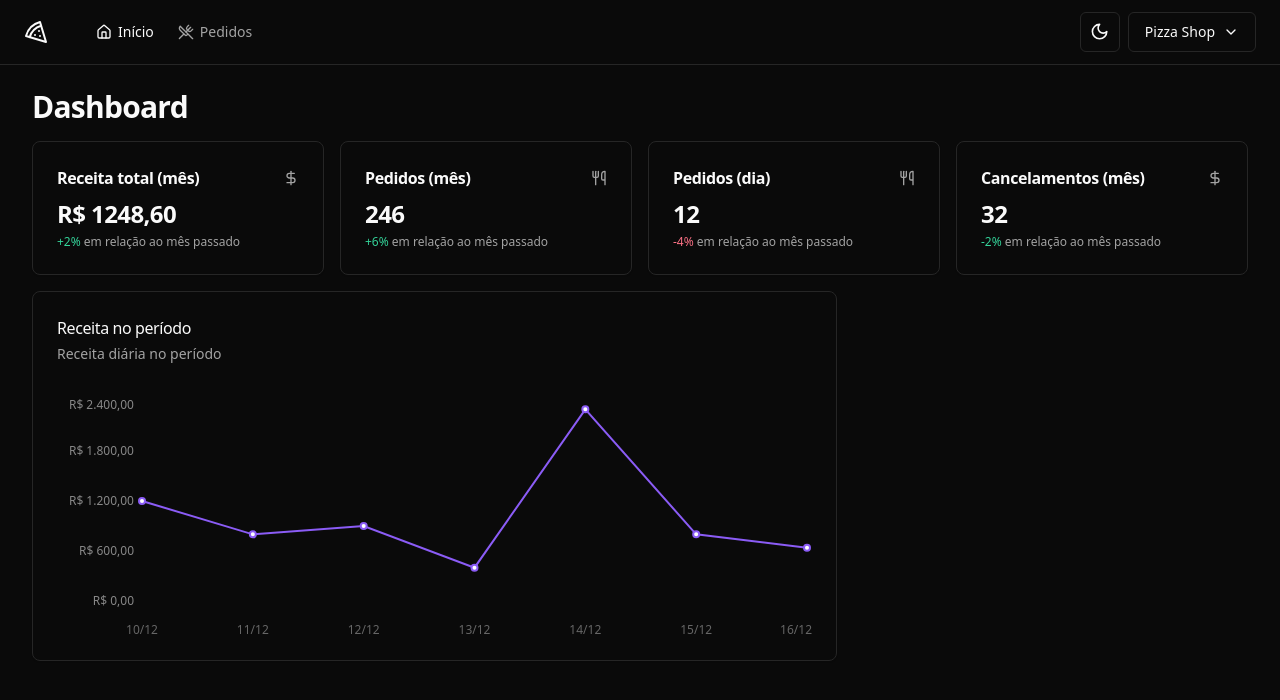
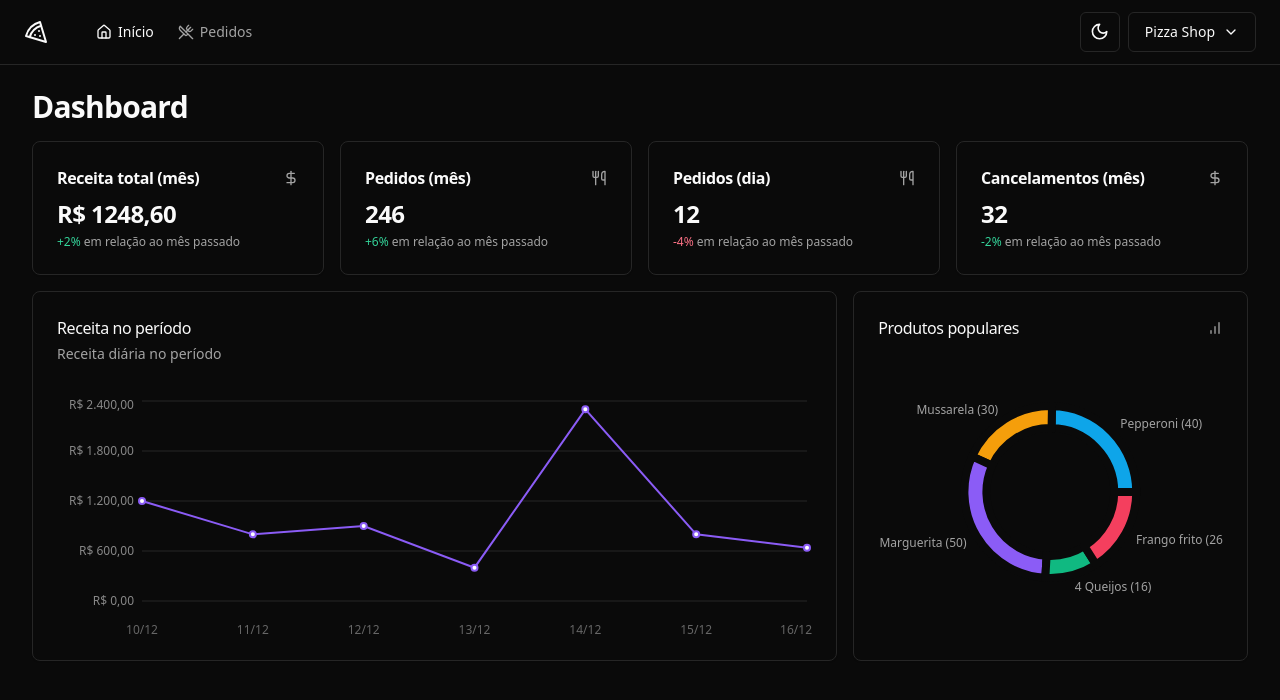
Before and after one commit to Qwwerty/pizza-shop, a React (Vite) app: page / in a window 1280 px wide. Shown: the top 700 px of the page. Built offline with nearby package versions, Linux system fonts and the light colour scheme.

Commit message:
feat: pizza chart and add cartesian grid on revenue chart

```diff
--- a/src/page/app/dashboard/dashboard.tsx
+++ b/src/page/app/dashboard/dashboard.tsx
@@ -4,6 +4,7 @@
 import { MonthCanceledOrdersAmountCard } from './month-canceled-orders-amount-card'
 import { MonthOrdersAmountCard } from './month-orders-amount-card'
 import { MonthRevenueCard } from './month-revenue-card'
+import { PopularProductsChart } from './popular-products-chart'
 import { RevenueChart } from './revenue-chart'
 
 export function Dashboard() {
@@ -22,6 +23,7 @@
 
         <div className="grid grid-cols-9 gap-4">
           <RevenueChart />
+          <PopularProductsChart />
         </div>
       </div>
     </>
--- /dev/null
+++ b/src/page/app/dashboard/popular-products-chart.tsx
@@ -0,0 +1,90 @@
+import { BarChart } from 'lucide-react'
+import { Cell, Pie, PieChart, ResponsiveContainer } from 'recharts'
+import colors from 'tailwindcss/colors'
+
+import { Card, CardContent, CardHeader, CardTitle } from '@/components/ui/card'
+
+const data = [
+  { product: 'Pepperoni', amount: 40 },
+  { product: 'Mussarela', amount: 30 },
+  { product: 'Marguerita', amount: 50 },
+  { product: '4 Queijos', amount: 16 },
+  { product: 'Frango frito', amount: 26 },
+]
+
+const COLORS = [
+  colors.sky[500],
+  colors.amber[500],
+  colors.violet[500],
+  colors.emerald[500],
+  colors.rose[500],
+]
+
+export function PopularProductsChart() {
+  return (
+    <Card className="col-span-3">
+      <CardHeader className="pb-8">
+        <div className="flex items-center justify-between">
+          <CardTitle className="text-base font-medium">
+            Produtos populares
+          </CardTitle>
+          <BarChart className="h-4 w-4 text-muted-foreground" />
+        </div>
+      </CardHeader>
+      <CardContent>
+        <ResponsiveContainer width="100%" height={240}>
+          <PieChart data={data} style={{ fontSize: 12 }}>
+            <Pie
+              data={data}
+              dataKey="amount"
+              nameKey="product"
+              cx="50%"
+              cy="50%"
+              outerRadius={86}
+              innerRadius={64}
+              strokeWidth={8}
+              labelLine={false}
+              label={({
+                cx,
+                cy,
+                midAngle,
+                innerRadius,
+                outerRadius,
+                value,
+                index,
+              }) => {
+                const RADIAN = Math.PI / 180
+                const radius = 12 + innerRadius + (outerRadius - innerRadius)
+                const x = cx + radius * Math.cos(-midAngle * RADIAN)
+                const y = cy + radius * Math.sin(-midAngle * RADIAN)
+
+                return (
+                  <text
+                    x={x}
+                    y={y}
+                    className="fill-muted-foreground text-xs"
+                    textAnchor={x > cx ? 'start' : 'end'}
+                    dominantBaseline="central"
+                  >
+                    {data[index].product.length > 12
+                      ? data[index].product.substring(0, 12).concat('...')
+                      : data[index].product}{' '}
+                    ({value})
+                  </text>
+                )
+              }}
+            >
+              {data.map((_, index) => (
+                <Cell
+                  key={`cell-${index}`}
+                  fill={COLORS[index]}
+                  className="stroke-background hover:opacity-80"
+                />
+              ))}
+            </Pie>
+          </PieChart>
+        </ResponsiveContainer>
+      </CardContent>
+    </Card>
+  )
+}
--- a/src/page/app/dashboard/revenue-chart.tsx
+++ b/src/page/app/dashboard/revenue-chart.tsx
@@ -1,4 +1,11 @@
-import { Line, LineChart, ResponsiveContainer, XAxis, YAxis } from 'recharts'
+import {
+  CartesianGrid,
+  Line,
+  LineChart,
+  ResponsiveContainer,
+  XAxis,
+  YAxis,
+} from 'recharts'
 import colors from 'tailwindcss/colors'
 
 import {
@@ -47,6 +54,9 @@
                 })
               }
             />
+
+            <CartesianGrid vertical={false} className="stroke-muted" />
+
             <Line
               type="linear"
               strokeWidth={2}
```
